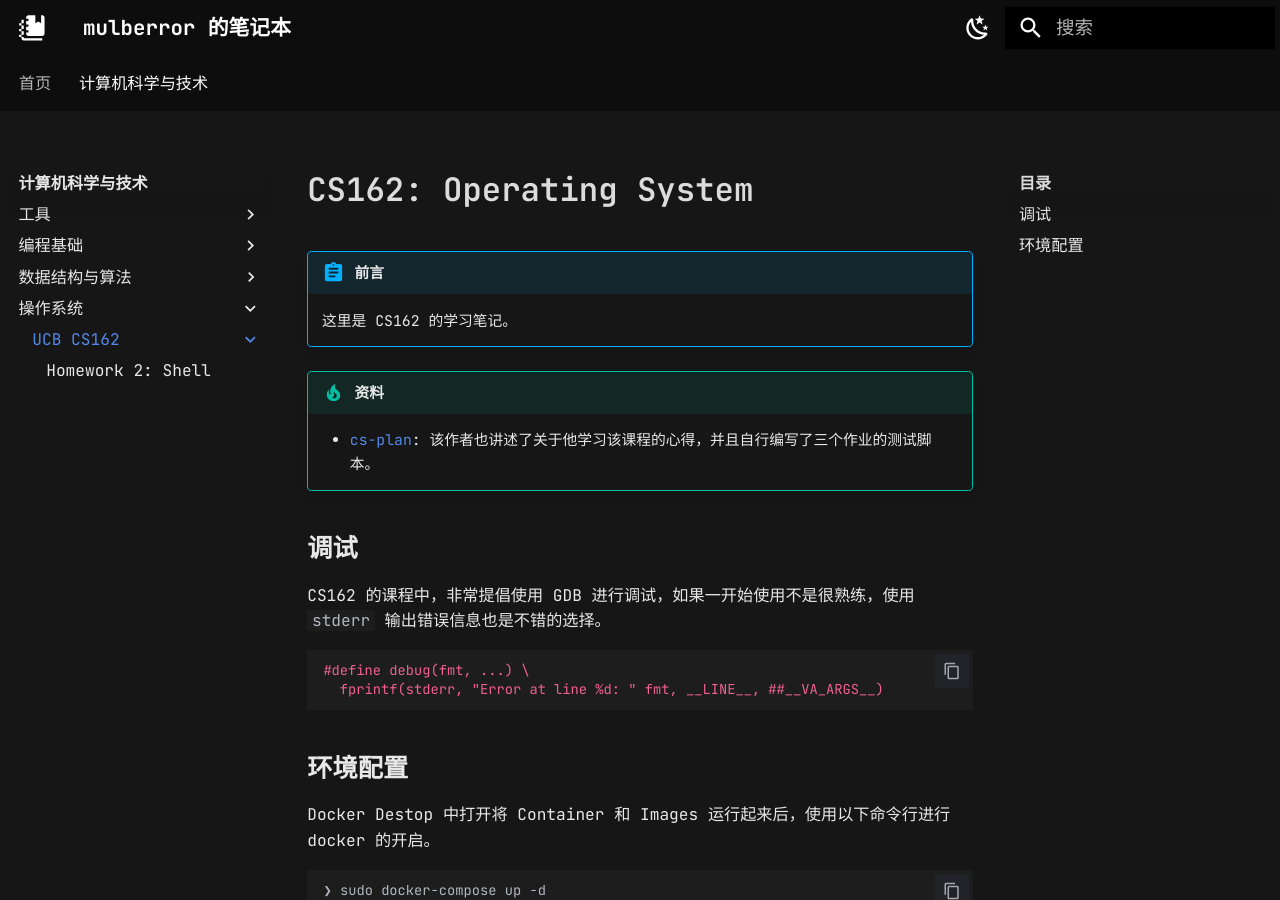
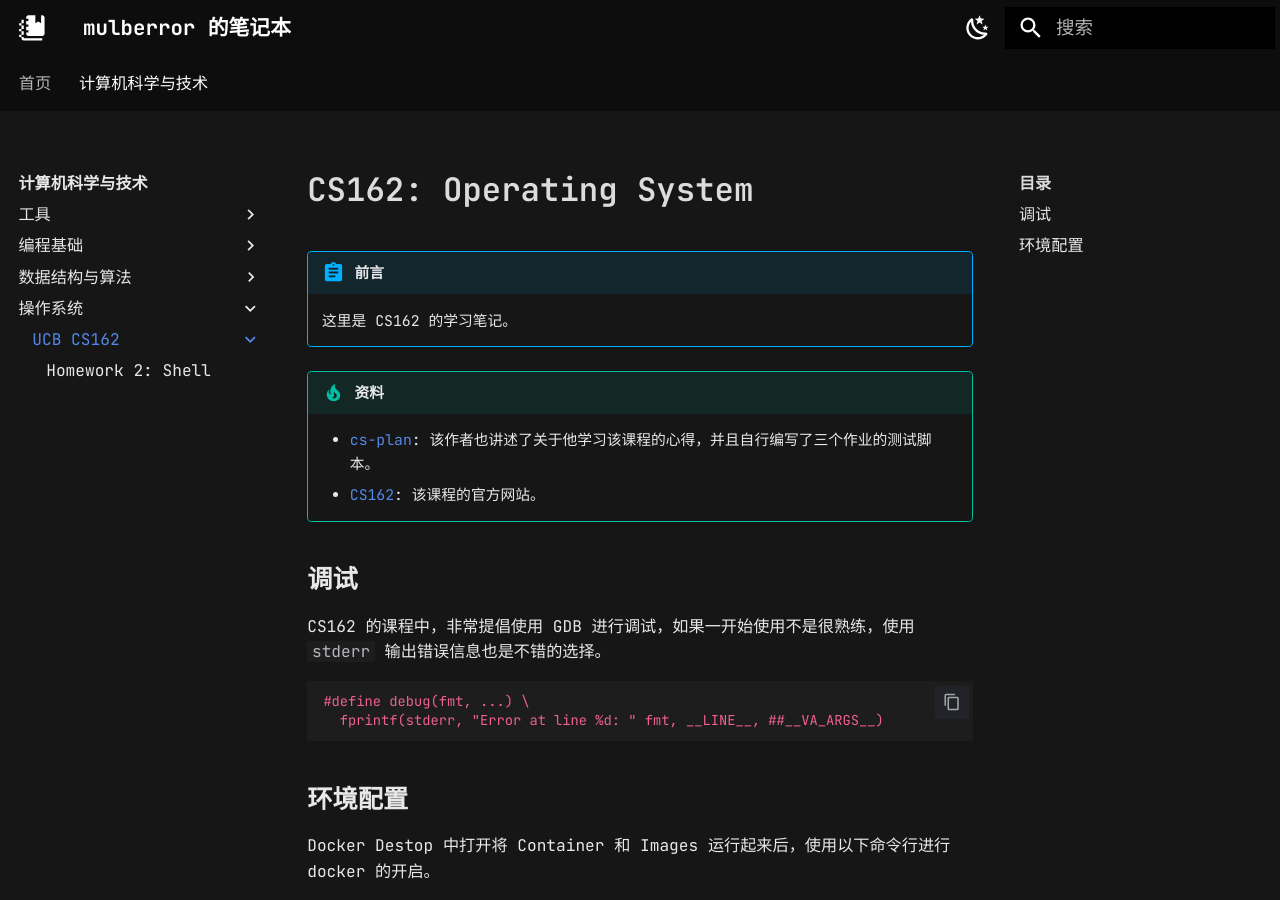
Before and after one commit to mulberror/note, an MkDocs documentation site: the page built from docs/cs/os/cs162/index.md, in a window 1280 px wide and 900 px high. Built offline with MkDocs 1.6.1 and Material for MkDocs 9.7.7, drawn with Linux system fonts in a browser that asks for light colours; nearby versions of some CDN libraries; some web fonts are replaced; library files that are not in the unit come from our copies; comment, search, counter and statistics services are not loaded; a style sheet for code colours, icons or effects is not loaded.

Commit message:
dosc: cs162

```diff
--- a/docs/cs/os/cs162/index.md
+++ b/docs/cs/os/cs162/index.md
@@ -8,6 +8,7 @@ title: "CS162: Operating System"
 
 !!! tip "资料"
     - [cs-plan](https://cs-plan.com/%E5%9F%BA%E7%A1%80%E6%B7%B1%E5%85%A5/%E8%AF%BE%E7%A8%8B%E6%8E%A8%E8%8D%90/Systems/%E6%93%8D%E4%BD%9C%E7%B3%BB%E7%BB%9F/UCBCS162/): 该作者也讲述了关于他学习该课程的心得，并且自行编写了三个作业的测试脚本。
+    - [CS162](https://cs162.eecs.berkeley.edu/): 该课程的官方网站。
 
 ## 调试
 
```
